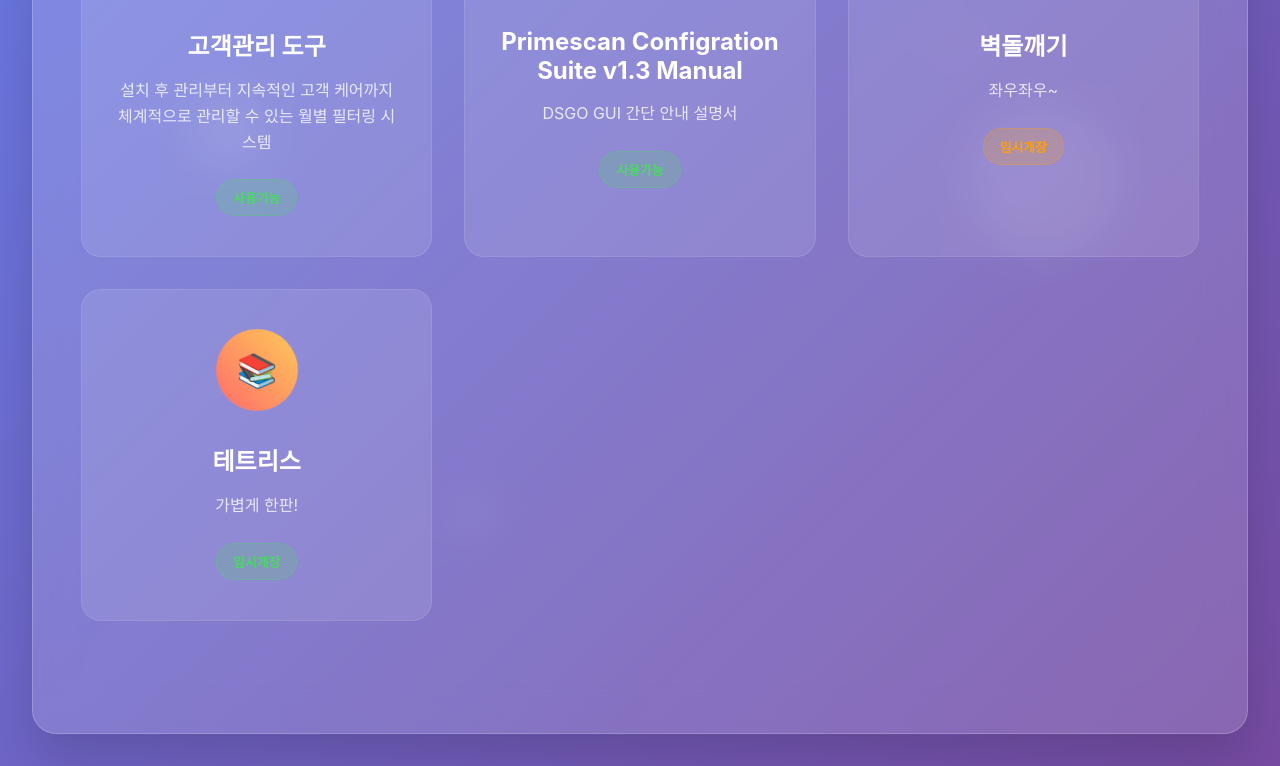
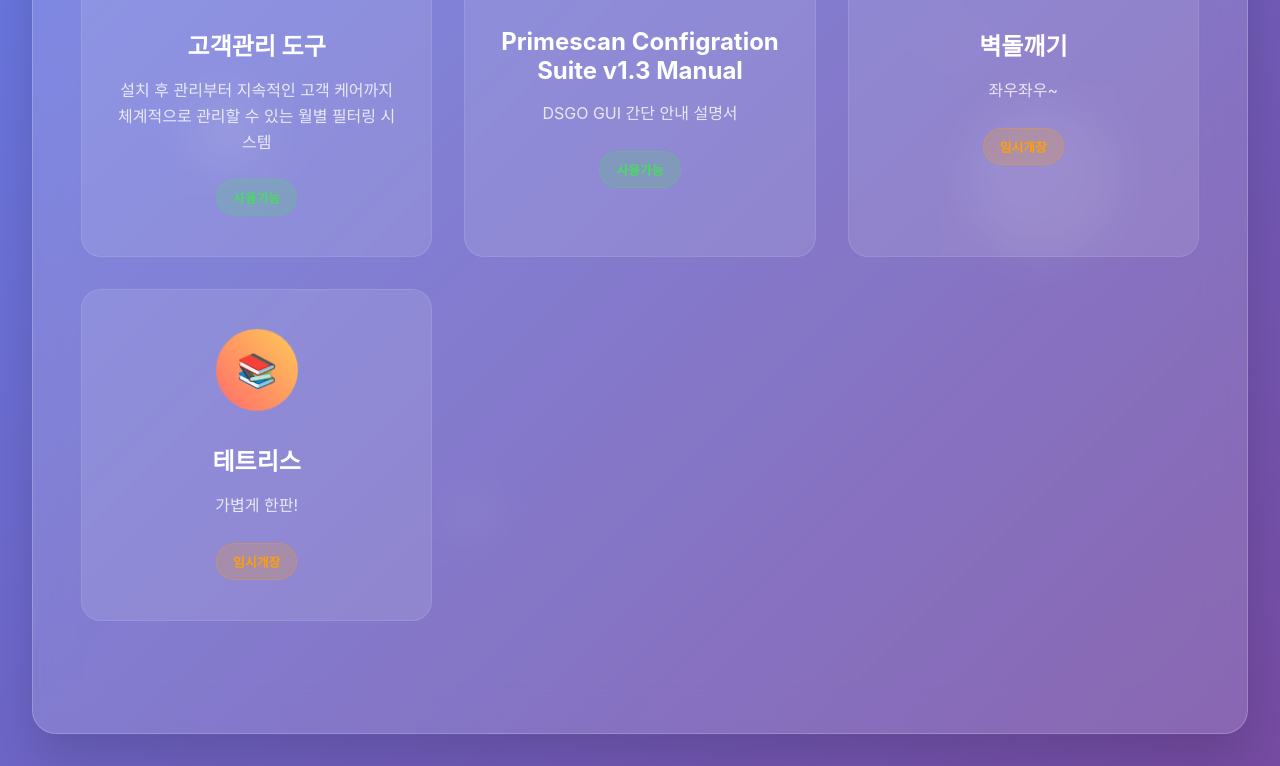
Before and after one commit to DSCOREA/TeamEAST, a plain HTML site: page index.html in a window 1280 px wide. Shown: the part 427-1193 px from the top of the page. Drawn offline with Linux system fonts and the light colour scheme.

Commit message:
Update index.html

```diff
--- a/index.html
+++ b/index.html
@@ -244,7 +244,7 @@
                         <div class="tool-icon">📚</div>
                         <h3>테트리스</h3>
                         <p>가볍게 한판!</p>
-                        <span class="tool-status">임시개장</span>
+                        <span class="tool-status coming-soon">임시개장</span>
                     </div>
                    </div>
             </div>
```
